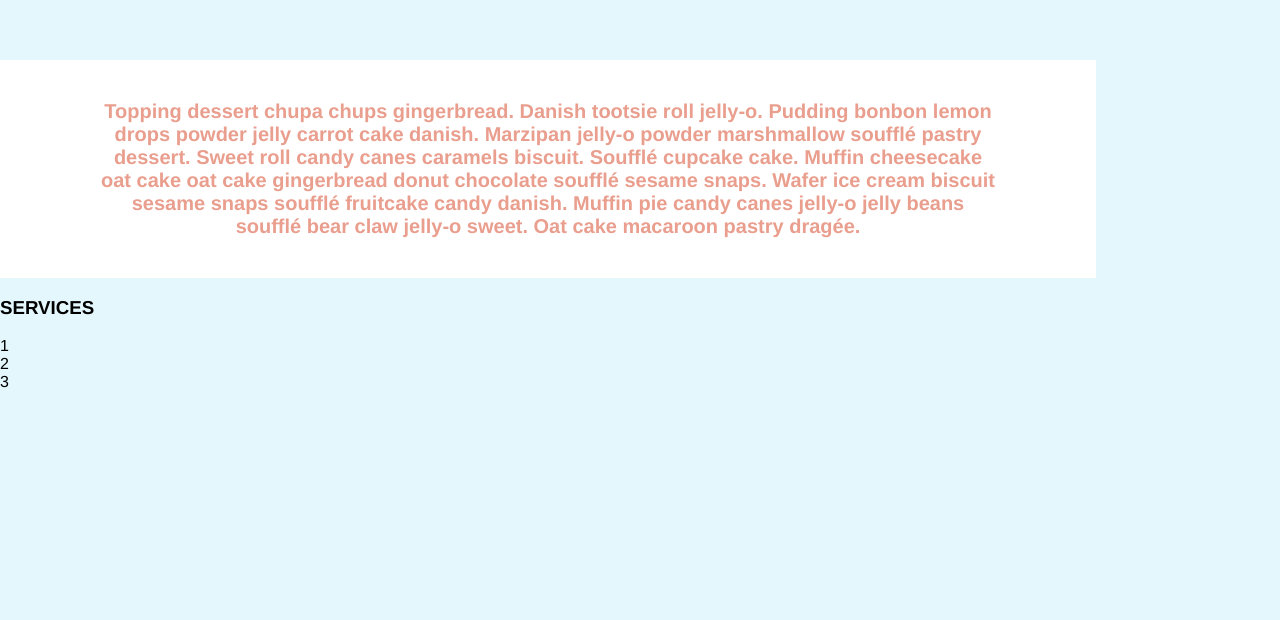
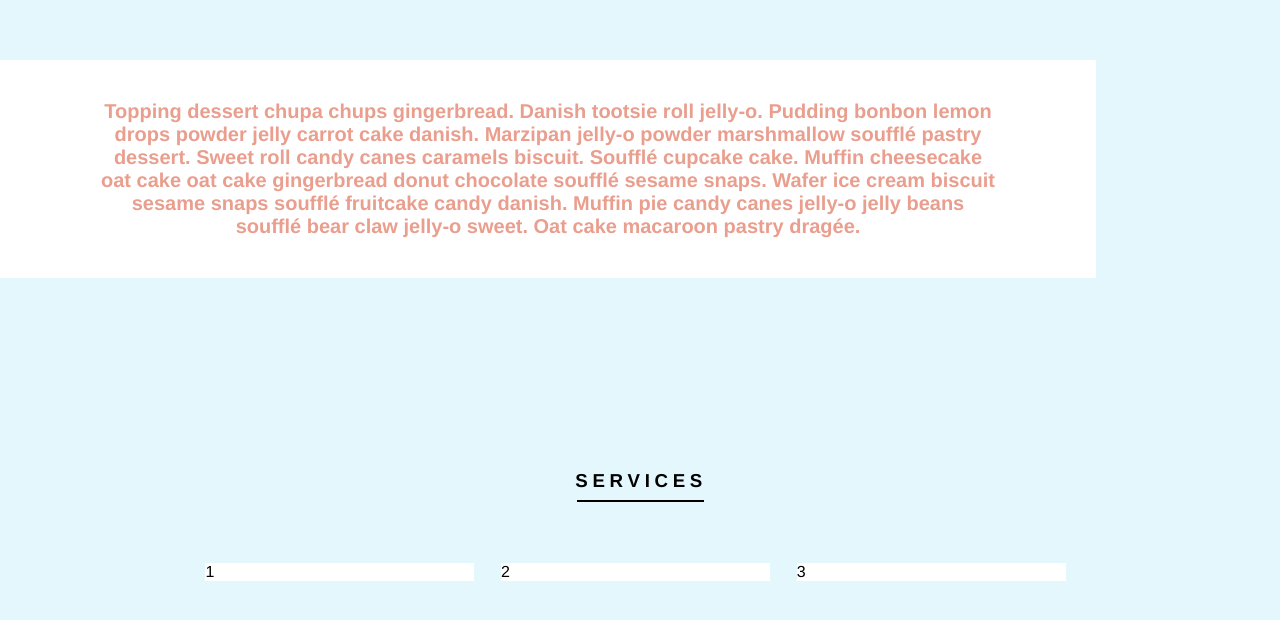
Before and after one commit to meganspauldingdev/meganspauldingdev.github.io, a React (Create React App) app: page / in a window 1280 px wide. Shown: the part 610-1230 px from the top of the page. Before the commit the page ends 1001 px from the top, so only its background shows below. Built offline with nearby package versions, Linux system fonts and the light colour scheme; a web font is replaced by a local one.

Commit message:
Styled Services Component

```diff
--- a/src/App.css
+++ b/src/App.css
@@ -41,3 +41,33 @@ h1{
   text-align: center;
   margin-top: 25%;
 }
+
+section{
+  padding: 15%;
+  max-width: 80%;
+  margin: auto;
+}
+
+h3 {
+  letter-spacing: .25em;
+  text-align: center;
+  margin: 0;
+  margin-left: .125em;
+}
+
+section hr{
+  width: 125px;
+  border: 1px solid black;
+}
+
+.service-container{
+  display: flex;
+  flex-wrap: wrap;
+  margin-top: 3em;
+}
+
+.service{
+  width: 30%;
+  margin: 1.5%;
+  background-color: white;
+}
--- a/src/components/Services.js
+++ b/src/components/Services.js
@@ -6,6 +6,7 @@ class Services extends Component {
 		return(
 			<section id="services">
 				<h3>SERVICES</h3>
+				<hr/>
 				<div class="service-container">
 					<div class="service">1</div>
 					<div class="service">2</div>
```
